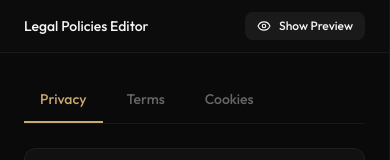
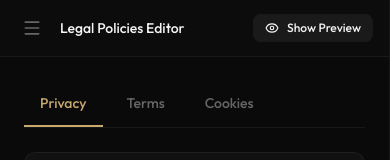
Before and after one commit to atakanclskn/markos-react-tailwind-vite-portfolio-website, a Next.js app: page /admin/legal in a window 390 px wide. Shown: the top 160 px of the page. Built offline with nearby package versions, Linux system fonts and the light colour scheme; no server answers; the database is empty; sample sign-in values are in the browser's storage.

Commit message:
feat: Add AdminSplitView component for a responsive editor and live preview layout in the admin interface.

```diff
--- a/src/components/admin/AdminSplitView.tsx
+++ b/src/components/admin/AdminSplitView.tsx
@@ -1,7 +1,8 @@
 'use client';
 
 import { useState } from 'react';
-import { Eye, EyeOff } from 'lucide-react';
+import { Eye, EyeOff, Menu } from 'lucide-react';
+import { useAdminStore } from '@/store/adminStore';
 
 interface AdminSplitViewProps {
     children: React.ReactNode; // The admin form
@@ -11,20 +12,29 @@ interface AdminSplitViewProps {
 
 export default function AdminSplitView({ children, preview, title }: AdminSplitViewProps) {
     const [showPreview, setShowPreview] = useState(false);
+    const { setMobileSidebarOpen } = useAdminStore();
 
     return (
         <div className="flex h-[calc(100vh-64px)] w-full flex-col lg:flex-row bg-[#0a0a0a]">
 
             {/* Left Side: Form Controls */}
-            <div className={`flex flex-col border-r border-white/[0.06] transition-all duration-300 ${showPreview ? 'w-full lg:w-[450px] xl:w-[500px]' : 'w-full'}`}>
+            <div className={`flex flex-col border-r border-white/[0.06] transition-all duration-300 ${showPreview ? 'hidden lg:flex lg:w-[450px] xl:w-[500px]' : 'w-full'}`}>
                 {/* Fixed Sub-header for Preview Toggle */}
-                <div className="flex items-center justify-between border-b border-white/[0.06] bg-[#0c0c0c] px-6 py-3 shrink-0">
-                    <span className="text-sm font-medium text-[#f5f5f5]">{title || 'Editor'}</span>
+                <div className="flex items-center justify-between border-b border-white/[0.06] bg-[#0c0c0c] px-4 py-3 sm:px-6 shrink-0">
+                    <div className="flex items-center gap-3">
+                        <button
+                            onClick={() => setMobileSidebarOpen(true)}
+                            className="rounded-lg p-1.5 text-[#666] transition-colors hover:bg-white/[0.04] hover:text-[#a0a0a0] lg:hidden"
+                        >
+                            <Menu className="h-5 w-5" />
+                        </button>
+                        <span className="text-sm font-medium text-[#f5f5f5]">{title || 'Editor'}</span>
+                    </div>
                     <button
                         onClick={() => setShowPreview(!showPreview)}
                         className={`flex items-center gap-2 rounded-lg px-3 py-1.5 text-xs font-medium transition-colors ${showPreview
-                                ? 'bg-[#c8a96e] text-[#0a0a0a]'
-                                : 'bg-white/[0.06] text-[#f5f5f5] hover:bg-white/[0.1]'
+                            ? 'bg-[#c8a96e] text-[#0a0a0a]'
+                            : 'bg-white/[0.06] text-[#f5f5f5] hover:bg-white/[0.1]'
                             }`}
                     >
                         {showPreview ? <EyeOff className="h-3.5 w-3.5" /> : <Eye className="h-3.5 w-3.5" />}
@@ -40,10 +50,17 @@ export default function AdminSplitView({ children, preview, title }: AdminSplitV
 
             {/* Right Side: Live Preview Area */}
             {showPreview && (
-                <div className="flex-1 hidden lg:flex flex-col bg-black overflow-hidden relative">
+                <div className="flex-1 flex flex-col bg-black overflow-hidden relative">
                     <div className="absolute top-4 left-4 z-50 rounded-md bg-black/50 backdrop-blur-md border border-white/10 px-3 py-1.5 text-xs text-[#a0a0a0]">
                         Live Preview Mode
                     </div>
+                    {/* Add a close preview button on mobile */}
+                    <button
+                        onClick={() => setShowPreview(false)}
+                        className="lg:hidden absolute top-4 right-4 z-50 rounded-lg bg-[#c8a96e] px-4 py-2 text-xs font-medium text-[#0a0a0a] shadow-xl"
+                    >
+                        Back to Editor
+                    </button>
                     {/* Fake browser chrome or simple wrapper */}
                     <div className="flex-1 w-full h-full overflow-y-auto overflow-x-hidden isolate">
                         {preview}
```
